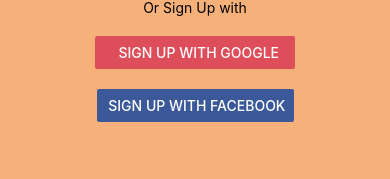
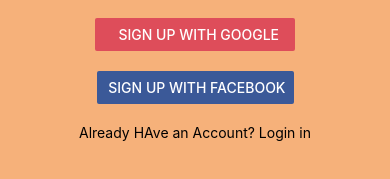
Before and after one commit to dumiya123/SDGP_Group_41_Boolean_Autocrats, a React Native app in the folder front-end/: screen / in a window 390 px wide. Shown: the part 647-826 px from the top of the page. Built offline with nearby package versions, Linux system fonts and the light colour scheme.

Commit message:
Add login link in sign up page (Dumindu Gamage ).

```diff
--- a/front-end/pages/sign-up-page/signUp.js
+++ b/front-end/pages/sign-up-page/signUp.js
@@ -64,6 +64,8 @@ const SignupScreen = () => {
       <Button title='    Sign Up with Google  ' onPress={()=>googleLogin()} color="#DE4D5A"/>
       <Spacer size={100} />
       <Button title=' Sign Up with faceBook' onPress={()=>facebookLogin} color="#3B5998"/>
+      <Spacer size={100} />
+      <Text>Already HAve an Account? Login in</Text>
 
       {/* <Button title=" Sign in with Google " onPress={handleSignup} />
       <Spacer size={100} />
```
